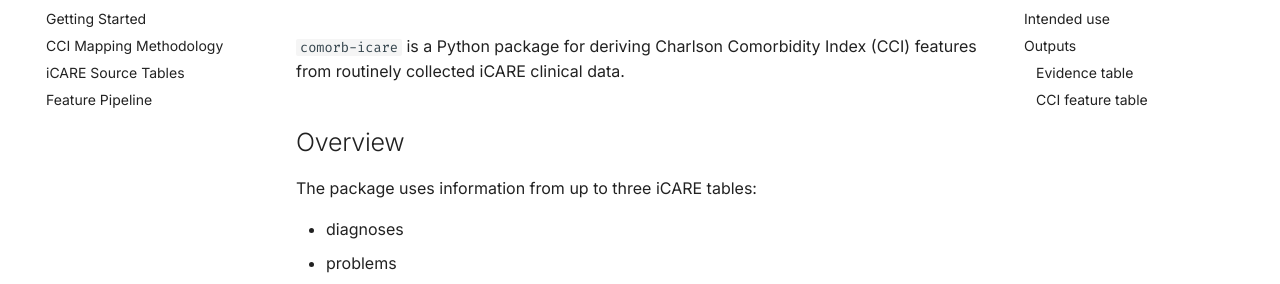
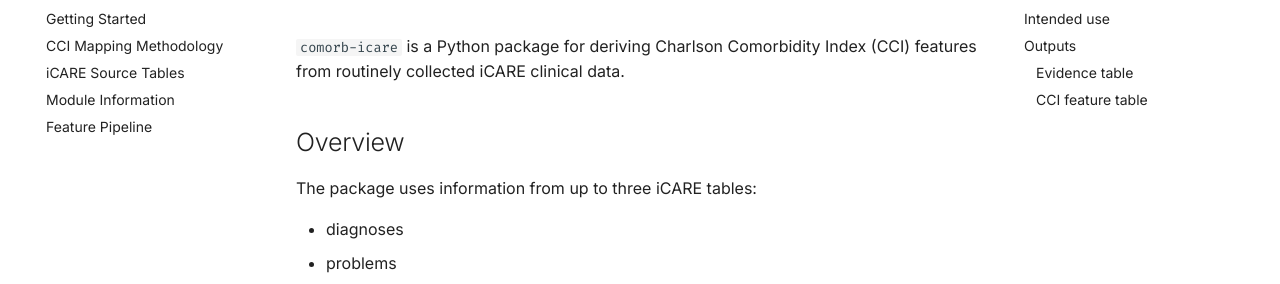
Before and after one commit to Anisiat/comorb_package, an MkDocs documentation site: the page built from docs/index.md, in a window 1280 px wide. Shown: the part 146-430 px from the top of the page. Built offline with MkDocs 1.6.1 and Material for MkDocs 9.7.7, drawn with Linux system fonts in a browser that asks for light colours.

Commit message:
pages fix

```diff
--- a/mkdocs.yaml
+++ b/mkdocs.yaml
@@ -36,6 +36,7 @@ nav:
   - Getting Started: 00-getting-started.md
   - CCI Mapping Methodology: 01-CCI-mapping-methodology.md
   - iCARE Source Tables: 02-icare-source-tables-extraction.md
+  - Module Information: 03-module-information.md
   - Feature Pipeline: 04-feature-pipeline.md
 
 plugins:
```
